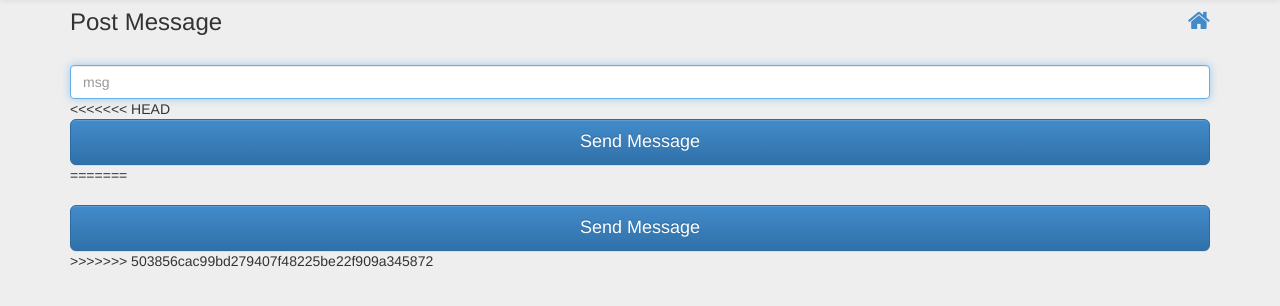
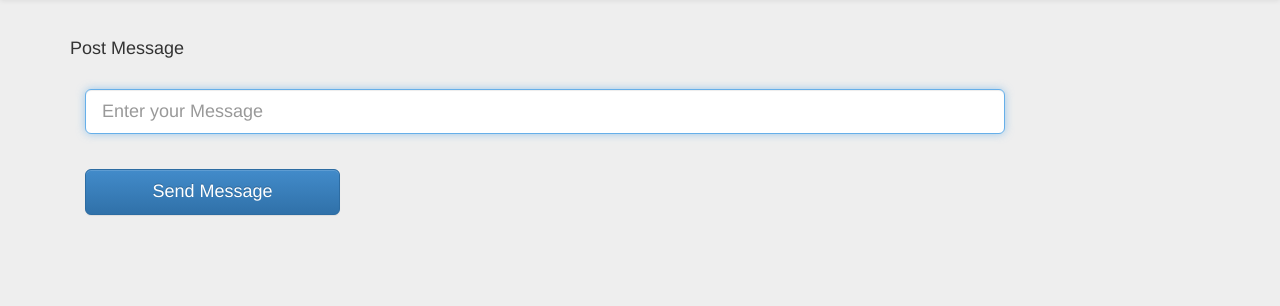
Before and after one commit to shelan/youpotify, a Flask app: page / in a window 1280 px wide. Shown: the part 51-357 px from the top of the page. Run offline with Flask 2, Linux system fonts and the light colour scheme; parts of the project's set-up code (start-up, migrations or seed data) failed here and were passed over; some libraries are stand-ins or nearby versions.

Commit message:
adding styles and flash messages

```diff
--- a/app.py
+++ b/app.py
@@ -2,7 +2,7 @@
 # Imports
 # ----------------------------------------------------------------------------#
 
-from flask import Flask, render_template, request
+from flask import Flask, render_template, request, flash
 # from flask.ext.sqlalchemy import SQLAlchemy
 import logging
 from logging import Formatter, FileHandler
@@ -40,15 +40,21 @@ def send_msg_to_clients(msg):
     twitter = Twitter(
         auth=OAuth(config["access_key"], config["access_secret"], config["consumer_key"], config["consumer_secret"]))
 
-    file = open("/Users/ashansa/softwares/github/socialPlatform/accounts.txt", "r")
+   # file = open("/Users/ashansa/softwares/github/socialPlatform/accounts.txt", "r")
+    ids = ['shelan','nithiniperera']
     i = 0
-    for acc_id in file:
-        status_msg = "@" + acc_id + " " + msg
-        results = twitter.statuses.update(status=status_msg)
-        i += 1
-    # return "Message sent to " + str(i) + " users"
-        form = SendMsgForm(request.form)
-        form.result.data = ("<p>Message sent to " + str(i) + " users</p>")
+    form = SendMsgForm(request.form)
+    try:
+        for acc_id in ids:
+            status_msg = "@" + acc_id + " " + msg
+            results = twitter.statuses.update(status=status_msg)
+            i += 1
+        # return "Message sent to " + str(i) + " users"
+        #  form.result.data = ("<p>Message sent to " + str(i) + " users</p>")
+        flash("Message sent to " + str(i) + " users")
+    except Exception:
+        flash("\uSomething went wrong","error")
+
     return render_template('forms/send.html', form=form)
 
 
--- a/forms.py
+++ b/forms.py
@@ -3,6 +3,6 @@ from wtforms import SubmitField, StringField
 from wtforms.validators import DataRequired
 
 class SendMsgForm(Form):
-    name = StringField('msg', [DataRequired()])
+    name = StringField('Enter your Message', [DataRequired()])
     result = StringField('result', [DataRequired()])
     submit = SubmitField("Send")
--- a/templates/forms/send.html
+++ b/templates/forms/send.html
@@ -1,21 +1,18 @@
 {% extends 'layouts/form.html' %}
 {% block title %}Send Message{% endblock %}
 {% block content %}
-
+<br>
     <form method="post" action="{{ url_for('send') }}" class="form-group">
-        <h3 class="form-heading">Post Message<a href="{{ url_for('send') }}" title="Back to homepage">
-            <i class="fa fa-home pull-right"></i></a></h3>
+        <h4 class="form-heading">Post Message</h4>
         <br>
-        {{ form.name(class_ = 'form-control first-input', placeholder = form.name.label.text, required = true, autofocus = true) }}
-<<<<<<< HEAD
-        </br>
-        <div class="col-m">
+        <div class="col-lg-10">
+        {{ form.name(class_ = 'form-control input-lg', placeholder = form.name.label.text, required = true, autofocus = true) }}
+         </div>
+        </br></br></br><br>
+        <div id="result"></div>
+        <div class="col-lg-3">
             <input type="submit" value="Send Message" class="btn btn-primary btn-lg btn-block">
         </div>
-=======
-        </br><div id="result"></div>
-        </br><input type="submit" value="Send Message" class="btn btn-primary btn-lg btn-block">
->>>>>>> 503856cac99bd279407f48225be22f909a345872
     </form>
 
 {% endblock %}
--- a/templates/layouts/form.html
+++ b/templates/layouts/form.html
@@ -10,13 +10,13 @@
     <!-- /meta -->
 
     <!-- styles -->
-<link type="text/css" rel="stylesheet" href="/static/css/font-awesome-4.0.1.min.css" />
+    <link type="text/css" rel="stylesheet" href="/static/css/font-awesome-4.0.1.min.css"/>
     <link type="text/css" rel="stylesheet" href="/static/css/bootstrap-3.0.0.min.css">
-<link type="text/css" rel="stylesheet" href="/static/css/bootstrap-theme-3.0.0.min.css" />
-<link type="text/css" rel="stylesheet" href="/static/css/layout.forms.css" />
-<link type="text/css" rel="stylesheet" href="/static/css/main.css" />
-<link type="text/css" rel="stylesheet" href="/static/css/main.responsive.css" />
-<link type="text/css" rel="stylesheet" href="/static/css/main.quickfix.css" />
+    <link type="text/css" rel="stylesheet" href="/static/css/bootstrap-theme-3.0.0.min.css"/>
+    <link type="text/css" rel="stylesheet" href="/static/css/layout.forms.css"/>
+    <link type="text/css" rel="stylesheet" href="/static/css/main.css"/>
+    <link type="text/css" rel="stylesheet" href="/static/css/main.responsive.css"/>
+    <link type="text/css" rel="stylesheet" href="/static/css/main.quickfix.css"/>
     <!-- /styles -->
 
     <!-- favicons -->
@@ -46,21 +46,25 @@
         </div>
         <div class="collapse navbar-collapse">
             <ul class="nav navbar-nav">
-            <li {% if request.endpoint == 'home' %} class="active" {% endif %}><a href="{{ url_for('home') }}">Home</a></li>
+                <li {% if request.endpoint == 'home' %} class="active" {% endif %}><a
+                        href="{{ url_for('home') }}">Home</a></li>
             </ul>
-        </div><!--/.nav-collapse -->
+        </div>
+        <!--/.nav-collapse -->
     </div>
 </div>
 
 <body class="form-only-page">
 
 <div class="container">
+    <br>
 
-    {% with messages = get_flashed_messages() %}
+    {% with messages = get_flashed_messages(with_categories=true) %}
         {% if messages %}
             {% for message in messages %}
                 <div class="alert alert-warning fade in">
                     <a class="close" data-dismiss="alert">&times;</a>
+
                     {{ message }}
                 </div>
             {% endfor %}
@@ -79,7 +83,11 @@
 
 <!-- Google Analytics - Change UA-XXXXX-X to be your site's ID -->
 <script>
-  window._gaq = [['_setAccount','UAXXXXXXXX1'],['_trackPageview'],['_trackPageLoadTime']];
+    window._gaq = [
+        ['_setAccount', 'UAXXXXXXXX1'],
+        ['_trackPageview'],
+        ['_trackPageLoadTime']
+    ];
     Modernizr.load({
         load: ('https:' == location.protocol ? '//ssl' : '//www') + '.google-analytics.com/ga.js'
     });
```
Lines whose indentation alone changed are shown as unchanged.
